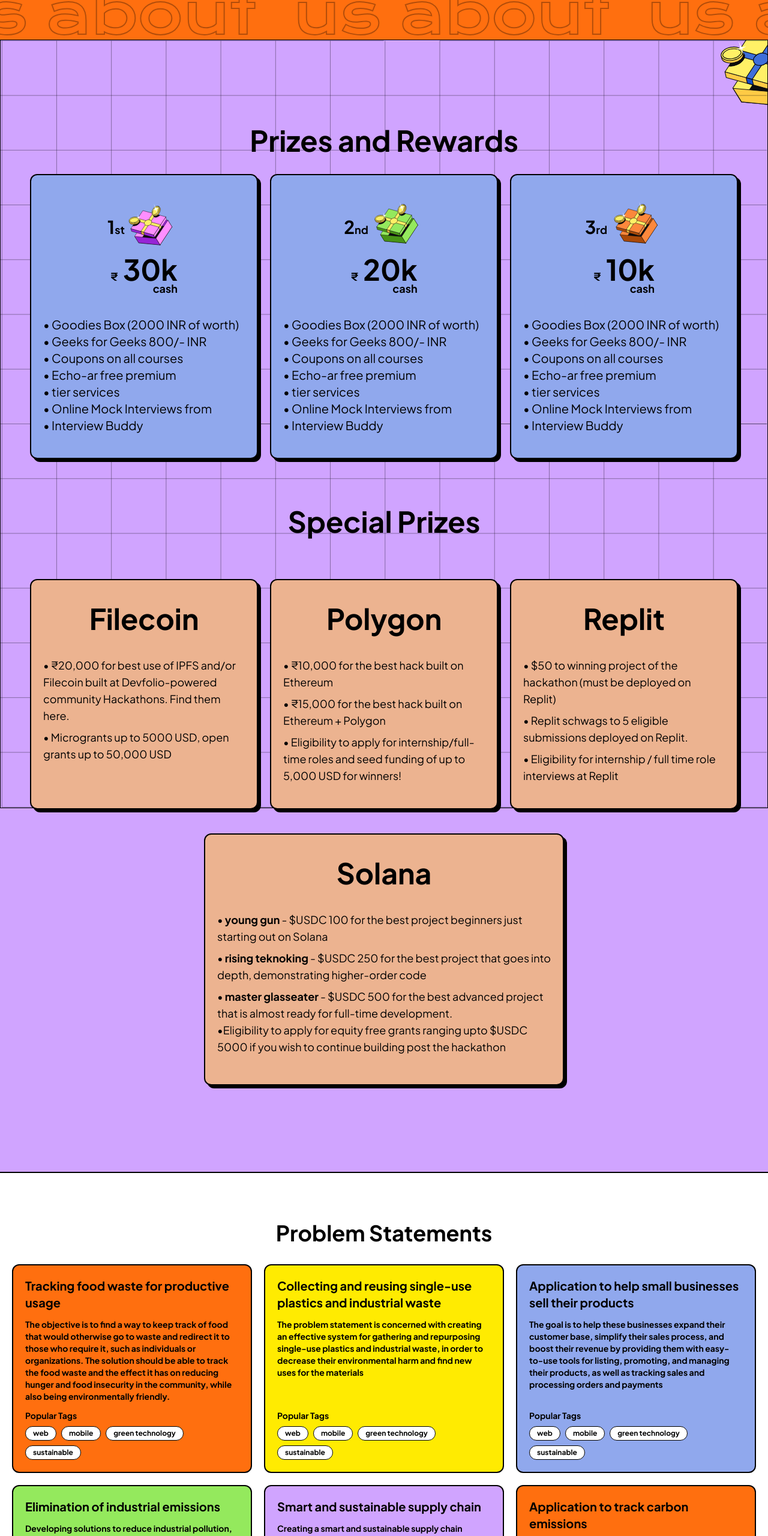
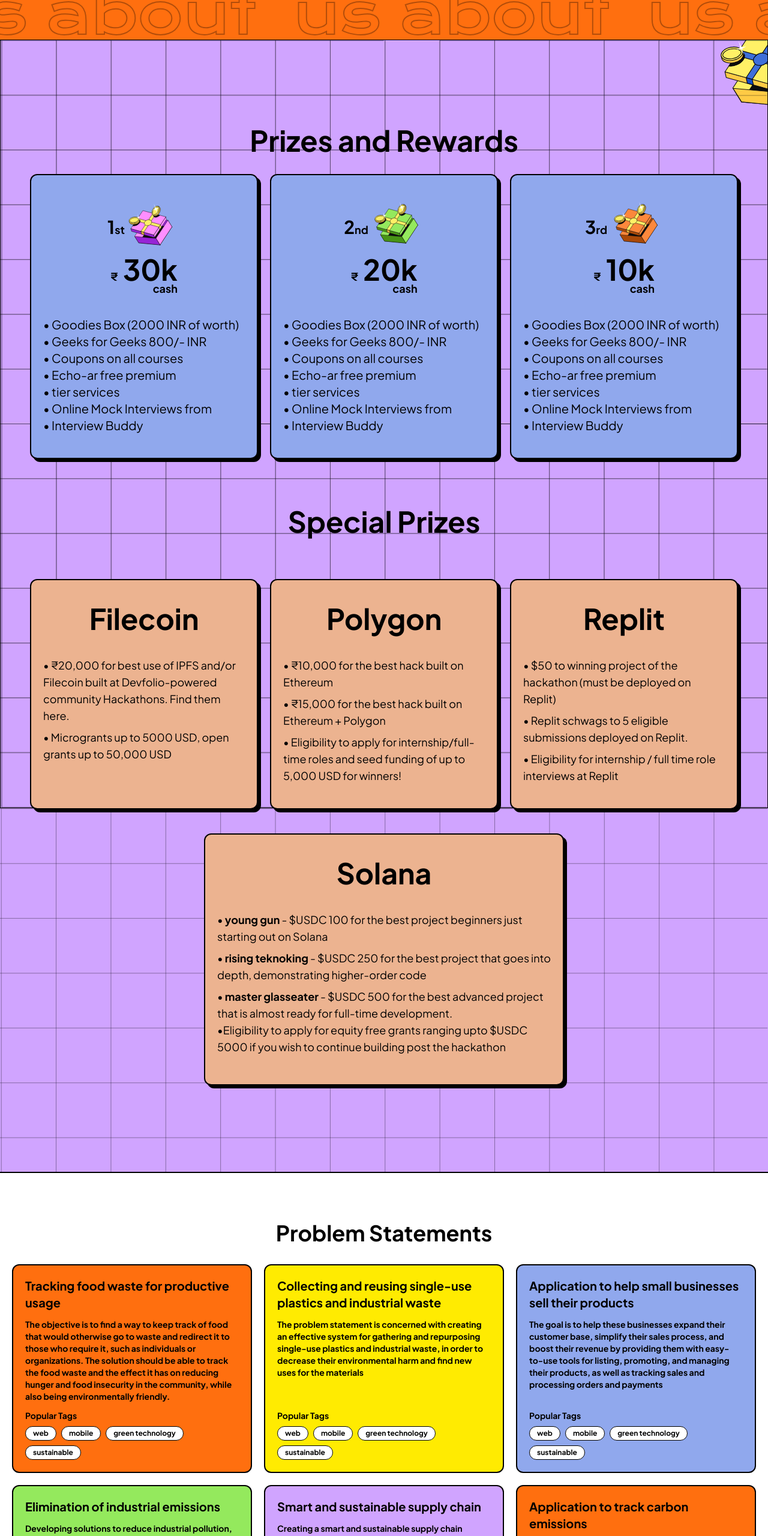
Before and after one commit to GDSC-NITJ/hackmol4.0, a Next.js app: page / in a window 1280 px wide. Shown: the part 1349-3909 px from the top of the page at 60% size. Built offline with nearby package versions, Linux system fonts and the light colour scheme; a web font is replaced by a local one.

Commit message:
added grid

```diff
--- a/src/components/Prizes/TrackAndPrices.jsx
+++ b/src/components/Prizes/TrackAndPrices.jsx
@@ -28,10 +28,13 @@
   return (
     <div
       id="prizes"
-      className="py-10 md:py-36  bg-[#D0A4FF] relative FF7B54 "
+      className="py-10 md:py-36  bg-[#D0A4FF] overflow-hidden  relative FF7B54 "
     >
+    <div className="absolute top-0 right-0 " >
+      <img src={grid.src} className=" block w-full height-full z-0"></img>
+      <img src={grid.src} className=" block w-full height-full z-0"></img>
 
-      {/*<img src={grid.src} className="absolute top-0 right-0 w-full height-full z-0"></img>*/}
+    </div>
 
       <img
         src={coin.src}
```
